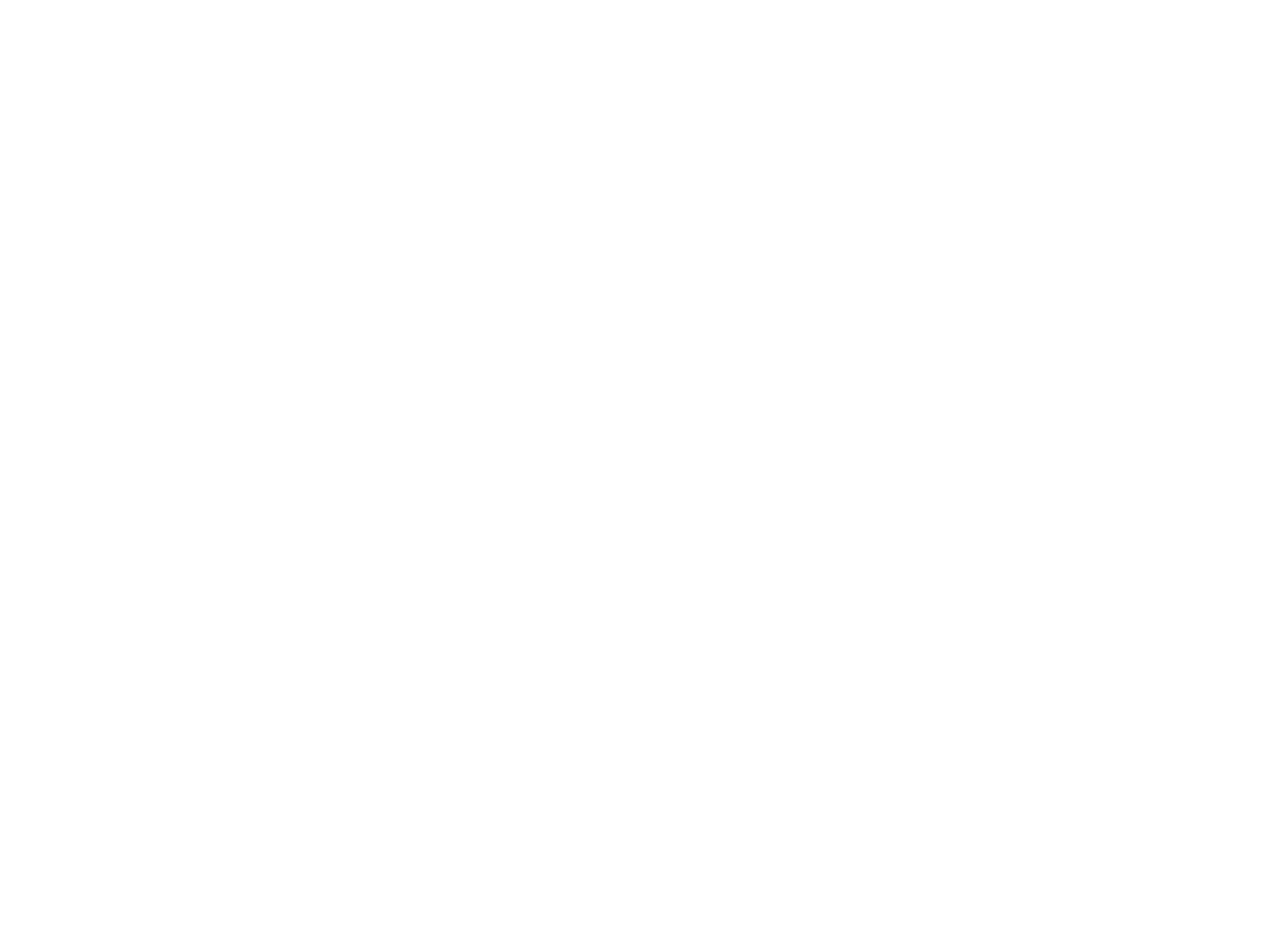
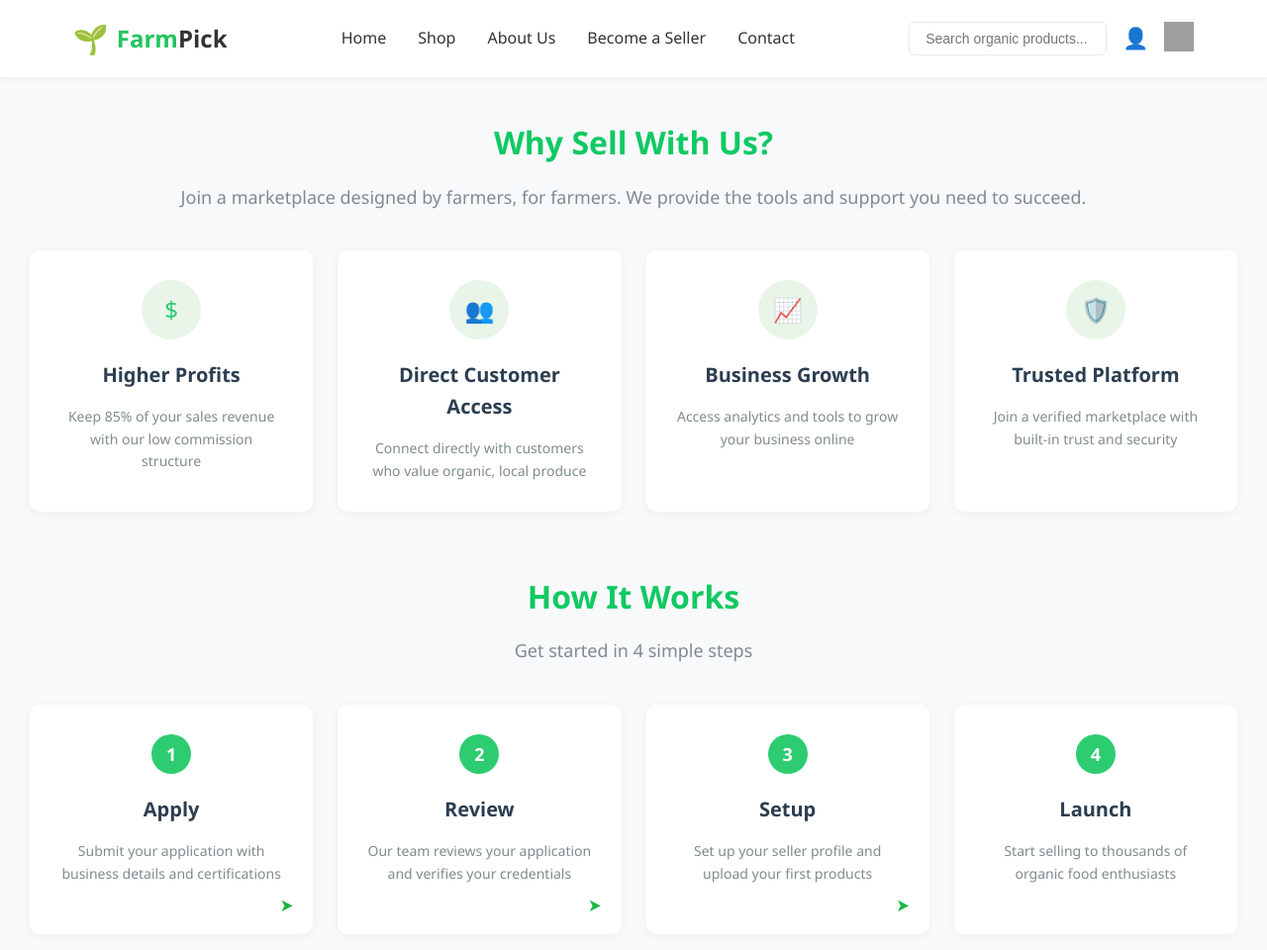
Before and after one commit to Balaji-muthu02/Farm-Pick, a plain HTML site: page pages/Become-a-seller.html in a window 1280 px wide. Shown: the whole page at 99% size. Before the commit the page ends 800 px from the top, so only its background shows below. Drawn offline with Linux system fonts and the light colour scheme; grey boxes are pictures that could not be loaded.

Commit message:
added new pages

```diff
--- a/pages/Become-a-seller.html
+++ b/pages/Become-a-seller.html
@@ -0,0 +1,98 @@
+<!DOCTYPE html>
+<html lang="en">
+<head>
+    <meta charset="UTF-8">
+    <meta name="viewport" content="width=device-width, initial-scale=1.0">
+    <title>Become a Seller</title>
+    <link rel="stylesheet" href="./seller.css">
+</head>
+<body>
+ <nav class="navbar">
+        <div class="first">
+            <div class="logo">
+                <span class="logo-icon">🌱</span>
+                <span class="logo-text"><span class="green">Farm</span>Pick</span>
+            </div>
+            <ul class="nav-links">
+                <li><a href="./index.html">Home</a></li>
+                <li><a href="./Shop.html">Shop</a></li>
+                <li><a href="./About.html">About Us</a></li>
+                <li><a href="./Become-a-seller.html">Become a Seller</a></li>
+                <li><a href="./contact.html">Contact</a></li>
+            </ul>
+            <div class="nav-icons">
+                <input type="text" class="search-input" placeholder="Search organic products...">
+                <button class="icon-btn">👤</button>
+                <button class="icon-btn"><img src="https://cdn-icons-png.flaticon.com/128/8170/8170675.png" alt="" width="30px" height="30px"></button>
+            </div>
+        </div>
+    </nav>
+
+    <main class="main-content">
+        <section class="why-sell">
+            <h2 class="section-title">Why Sell With Us?</h2>
+            <p class="section-subtitle">Join a marketplace designed by farmers, for farmers. We provide the tools and support you need to succeed.</p>
+
+            <div class="benefits-grid">
+                <div class="benefit-card">
+                    <div class="icon-circle">$</div>
+                    <h3>Higher Profits</h3>
+                    <p>Keep 85% of your sales revenue with our low commission structure</p>
+                </div>
+
+                <div class="benefit-card">
+                    <div class="icon-circle">👥</div>
+                    <h3>Direct Customer Access</h3>
+                    <p>Connect directly with customers who value organic, local produce</p>
+                </div>
+
+                <div class="benefit-card">
+                    <div class="icon-circle">📈</div>
+                    <h3>Business Growth</h3>
+                    <p>Access analytics and tools to grow your business online</p>
+                </div>
+
+                <div class="benefit-card">
+                    <div class="icon-circle">🛡️</div>
+                    <h3>Trusted Platform</h3>
+                    <p>Join a verified marketplace with built-in trust and security</p>
+                </div>
+            </div>
+        </section>
+
+        <section class="how-it-works">
+            <h2 class="section-title">How It Works</h2>
+            <p class="section-subtitle">Get started in 4 simple steps</p>
+
+            <div class="steps-grid">
+                <div class="step-card">
+                    <div class="step-number">1</div>
+                    <h3>Apply</h3>
+                    <p>Submit your application with business details and certifications</p>
+                    <div class="arrow">➤</div>
+                </div>
+
+                <div class="step-card">
+                    <div class="step-number">2</div>
+                    <h3>Review</h3>
+                    <p>Our team reviews your application and verifies your credentials</p>
+                    <div class="arrow">➤</div>
+                </div>
+
+                <div class="step-card">
+                    <div class="step-number">3</div>
+                    <h3>Setup</h3>
+                    <p>Set up your seller profile and upload your first products</p>
+                    <div class="arrow">➤</div>
+                </div>
+
+                <div class="step-card">
+                    <div class="step-number">4</div>
+                    <h3>Launch</h3>
+                    <p>Start selling to thousands of organic food enthusiasts</p>
+                </div>
+            </div>
+        </section>
+    </main>
+</body>
+</html>
--- /dev/null
+++ b/pages/seller.css
@@ -0,0 +1,229 @@
+/* styles.css */
+* {
+    margin: 0;
+    padding: 0;
+    box-sizing: border-box;
+}
+
+body {
+    font-family: 'Segoe UI', Tahoma, Geneva, Verdana, sans-serif;
+    background-color: #f8f9fa;
+    color: #333;
+    line-height: 1.6;
+}
+.navbar {
+    background: white;
+
+    padding: 16px;
+    box-shadow: 0 2px 5px rgba(0,0,0,0.05);
+    position: sticky;
+    top: 0;
+    z-index: 100;
+}
+
+.navbar .first {
+    display: flex;
+    justify-content: space-around;
+    align-items: center;
+}
+
+.logo {
+    display: flex;
+    align-items: center;
+    gap: 8px;
+    font-size: 24px;
+    font-weight: 600;
+}
+
+.logo-icon {
+    font-size: 29px;
+}
+
+.logo-text .green {
+    color: #22c55e;
+}
+
+.nav-links {
+    display: flex;
+    list-style: none;
+    gap: 32px;
+}
+
+.nav-links a {
+    text-decoration: none;
+    color: #333;
+    font-weight: 500;
+    transition: color 0.3s;
+}
+
+.nav-links a:hover,
+.nav-links a.active {
+    color: #22c55e;
+}
+
+.nav-icons {
+    display: flex;
+    align-items: center;
+    gap: 16px;
+}
+
+.search-input {
+    padding: 8px 16px;
+    border: 1px solid #e5e7eb;
+    border-radius: 6px;
+    width: 200px;
+    font-size: 14px;
+}
+
+.icon-btn {
+    background: none;
+    border: none;
+    font-size: 21px;
+    cursor: pointer;
+
+}
+
+.container {
+    max-width: 1200px;
+    margin: 0 auto;
+    padding: 0 20px;
+}
+
+
+
+.main-content {
+    padding: 40px 0;
+}
+
+.section-title {
+    text-align: center;
+    font-size: 32px;
+    margin-bottom: 15px;
+    color: #10c963;
+}
+
+.section-subtitle {
+    text-align: center;
+    font-size: 18px;
+    color: #7f8c8d;
+    margin-bottom: 40px;
+}
+
+
+.why-sell {
+    /* margin-bottom: 60px; */
+}
+
+.benefits-grid {
+    display: grid;
+
+    grid-template-columns: 1fr 1fr 1fr 1fr;
+    margin-left: 30px;
+    margin-right: 30px;
+    gap: 25px;
+    margin-top: 30px;
+}
+
+.benefit-card {
+    background-color: white;
+    padding: 30px;
+    border-radius: 10px;
+    box-shadow: 0 2px 10px rgba(0,0,0,0.05);
+    text-align: center;
+    transition: transform 0.3s ease;
+}
+
+.benefit-card:hover {
+    transform: translateY(-5px);
+}
+.step-card:hover {
+    transform: translateY(-5px);
+}
+
+.icon-circle {
+    width: 60px;
+    height: 60px;
+    background-color: #e8f5e8;
+    border-radius: 50%;
+    display: flex;
+    align-items: center;
+    justify-content: center;
+    font-size: 24px;
+    color: #2ecc71;
+    margin: 0 auto 20px;
+}
+
+.benefit-card h3 {
+    font-size: 20px;
+    margin-bottom: 15px;
+    color: #2c3e50;
+}
+
+.benefit-card p {
+    font-size: 14px;
+    color: #7f8c8d;
+}
+
+
+.how-it-works {
+    margin-top: 60px;
+}
+
+.steps-grid {
+    display: grid;
+
+    grid-template-columns: 1fr 1fr 1fr 1fr;
+    gap: 25px;
+    margin-left: 30px;
+    margin-right: 30px;
+    /* margin-top: 30px; */
+}
+
+.step-card {
+    background-color: white;
+    padding: 30px;
+    border-radius: 10px;
+    box-shadow: 0 2px 10px rgba(0,0,0,0.05);
+    text-align: center;
+    position: relative;
+      transition: transform 0.3s ease;
+}
+.sec{
+    position: relative;
+    top: 100px;
+
+}
+
+.step-number {
+    width: 40px;
+    height: 40px;
+    background-color: #2ecc71;
+    color: white;
+    border-radius: 50%;
+    display: flex;
+    align-items: center;
+    justify-content: center;
+    font-size: 18px;
+    font-weight: bold;
+    margin: 0 auto 20px;
+}
+
+.step-card h3 {
+    font-size: 20px;
+    margin-bottom: 15px;
+    color: #2c3e50;
+}
+
+.step-card p {
+    font-size: 14px;
+    color: #7f8c8d;
+    margin-bottom: 20px;
+}
+
+.arrow {
+    position: absolute;
+    bottom: 15px;
+    right: 20px;
+    font-size: 18px;
+    color: #1bb744;
+}
```
Also changed, not shown: pages/contact.css (+7 -7 lines), pages/contact.html (+6 -6 lines).
